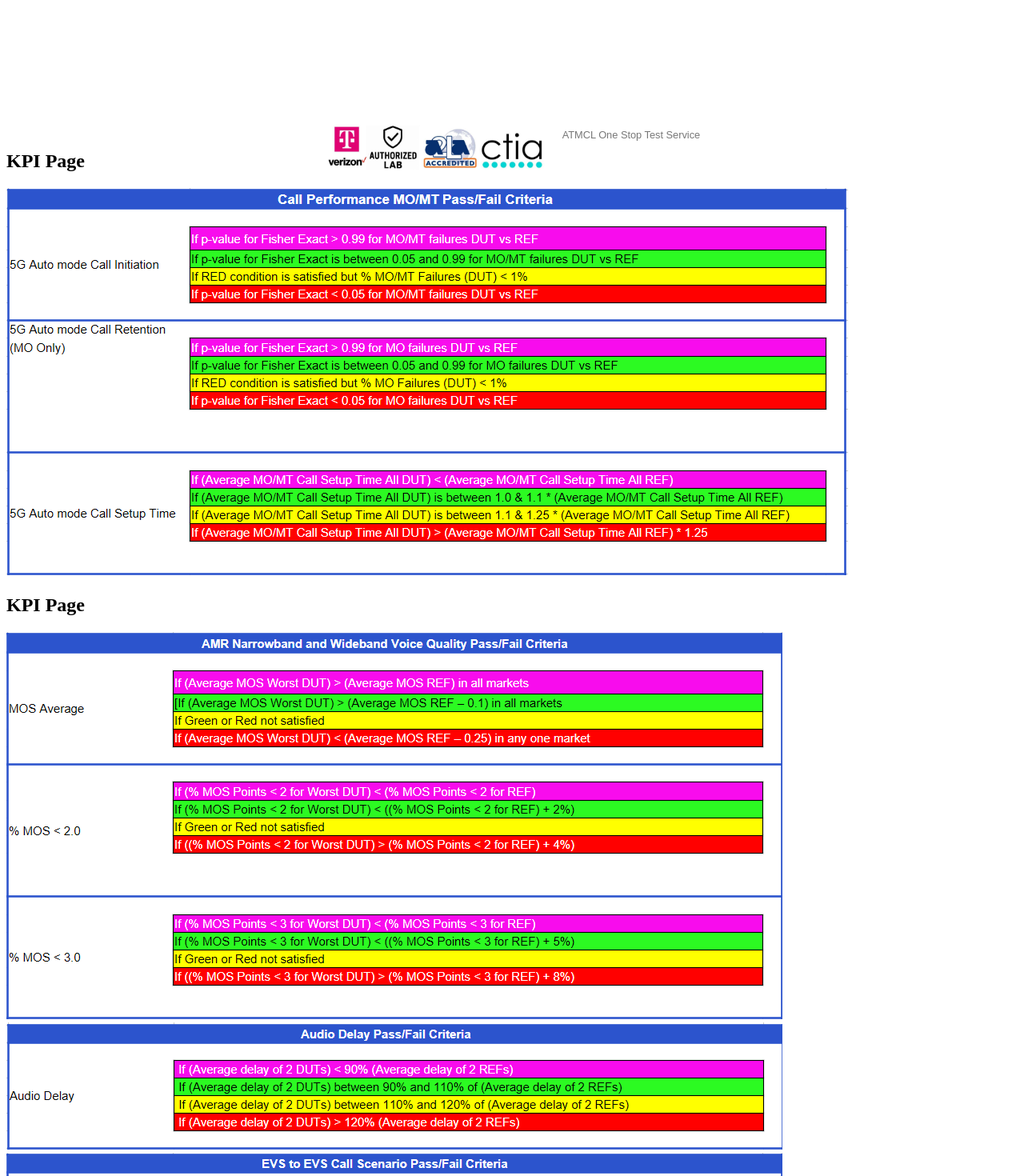
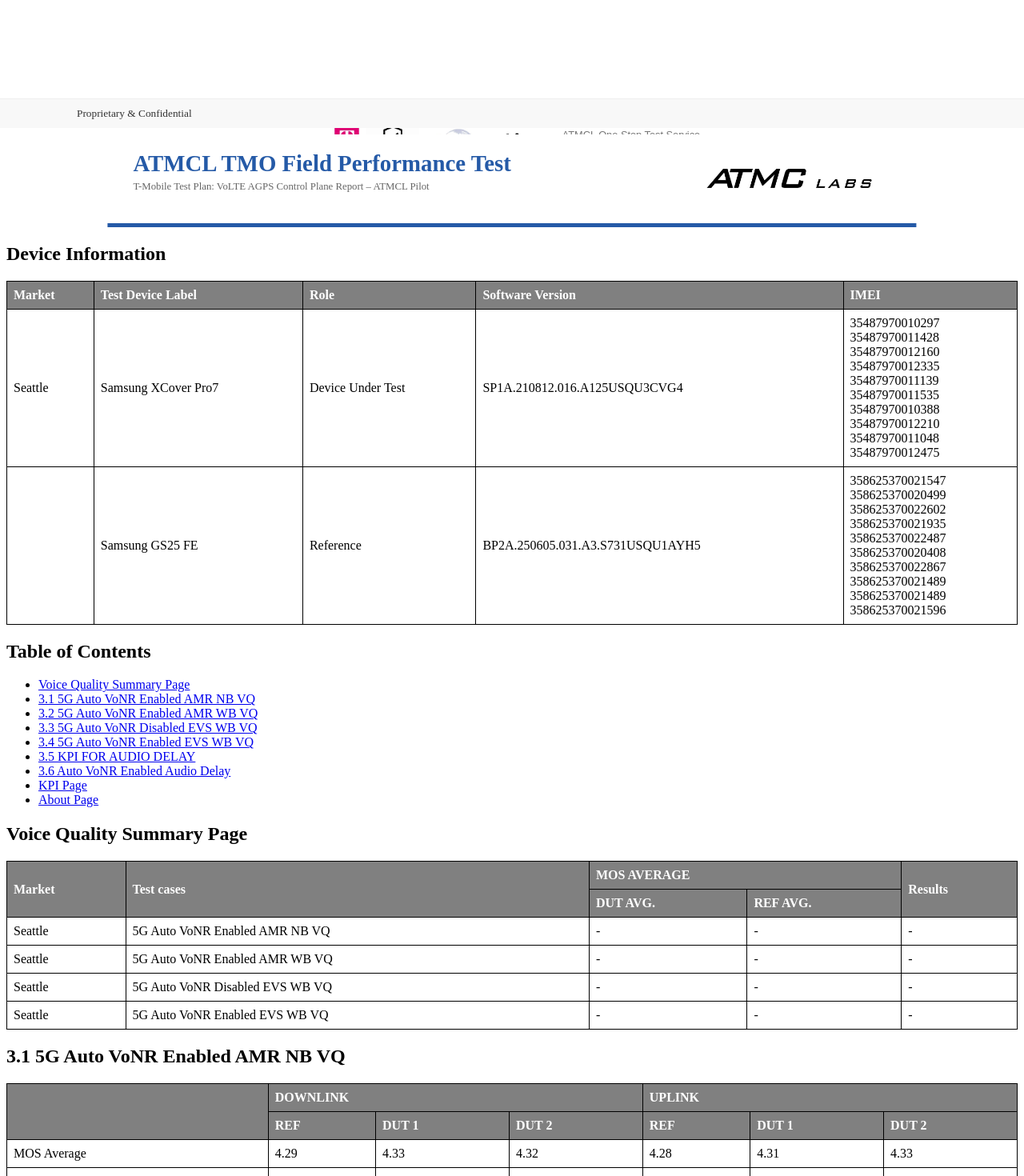
Before and after one commit to LiJieSu0/Fit4Launch_Report, a React (Create React App) app in the folder report-generator-app/: page / in a window 1280 px wide. Shown: the part 640-2110 px from the top of the page at 80% size. Built offline with nearby package versions, Linux system fonts and the light colour scheme.

Commit message:
modify footer page number position

```diff
--- a/report-generator-app/src/App.js
+++ b/report-generator-app/src/App.js
@@ -20,30 +20,36 @@ import CoverageDetails from './ReportDetails/CoveragePerformance/CoverageDetails
 import CoverageKpiPage from './ReportDetails/CoveragePerformance/CoverageKpiPage';
 
 import DpKpiPage from './ReportDetails/DataPerformance/DpKpiPage';
+import DpSummaryPage from './ReportDetails/DataPerformance/DpSummaryPage';
+import DpDetailsPage from './ReportDetails/DataPerformance/DpDetailsPage';
 
 function App() {
   return (
     <div className="App">
       <CoverPage />
       {/* The ReportHeader will be displayed on all pages except the CoverPage */}
-      {/* <ReportHeader /> */}
-      {/* <DeviceInfoPage/>
-      <ContentsIndexPage /> */}
+      <ReportHeader />
+      <DeviceInfoPage/>
+      <ContentsIndexPage />
 
       {/* <CpSummaryPage />
       <CallPerformanceDetails /> */}
-      <CpKpiPage/>
+      {/* <CpKpiPage/> */}
 
-      {/* <VqSummaryPage />
-      <VqDetailsPage /> */}
+      <VqSummaryPage />
+      <VqDetailsPage />
       <VqKpiPage/>
 
-      <CoverageSummaryPage />
+      {/* <CoverageSummaryPage />
       <CoverageDetails />
-      <CoverageKpiPage />
+      <CoverageKpiPage /> */}
+      {/*
+      <DpSummaryPage />
+      <DpKpiPage />
+      <DpDetailsPage /> */}
 
       <AboutPage />
-      {/* <ReportFooter /> */}
+      <ReportFooter />
     </div>
   );
 }
--- /dev/null
+++ b/report-generator-app/src/ReportDetails/DataPerformance/DpDetailsPage.js
@@ -0,0 +1,12 @@
+import React from 'react';
+
+function DpDetailsPage() {
+  return (
+    <div>
+      <h2>Data Performance Details Page</h2>
+      {/* Add content specific to Data Performance Details */}
+    </div>
+  );
+}
+
+export default DpDetailsPage;
--- /dev/null
+++ b/report-generator-app/src/ReportDetails/DataPerformance/DpSummaryPage.js
@@ -0,0 +1,12 @@
+import React from 'react';
+
+function DpSummaryPage() {
+  return (
+    <div>
+      <h2>Data Performance Summary Page</h2>
+      {/* Add content specific to Data Performance Summary */}
+    </div>
+  );
+}
+
+export default DpSummaryPage;
--- a/report-generator-app/src/StyleScript/Restricted_Report_Style.css
+++ b/report-generator-app/src/StyleScript/Restricted_Report_Style.css
@@ -17,11 +17,11 @@
     margin: 0.8in 1in 0.8in 1in; /* Top, Right, Bottom, Left - Ensures 1in left/right margin */
       @bottom-right {
       content: "Page " counter(page) ""; /* Display page numbers, aligned right */
-      font-size: 10px;
-      color: #555;
+      font-size: 15px;
+      color: #000000;
       line-height: 1;
-      margin-top: -30px;
-      margin-right: 20px; /* Adjust margin for the page number */
+      margin-top: -25px;
+      margin-right: 40px; /* Adjust margin for the page number */
     }
   }
 
```
